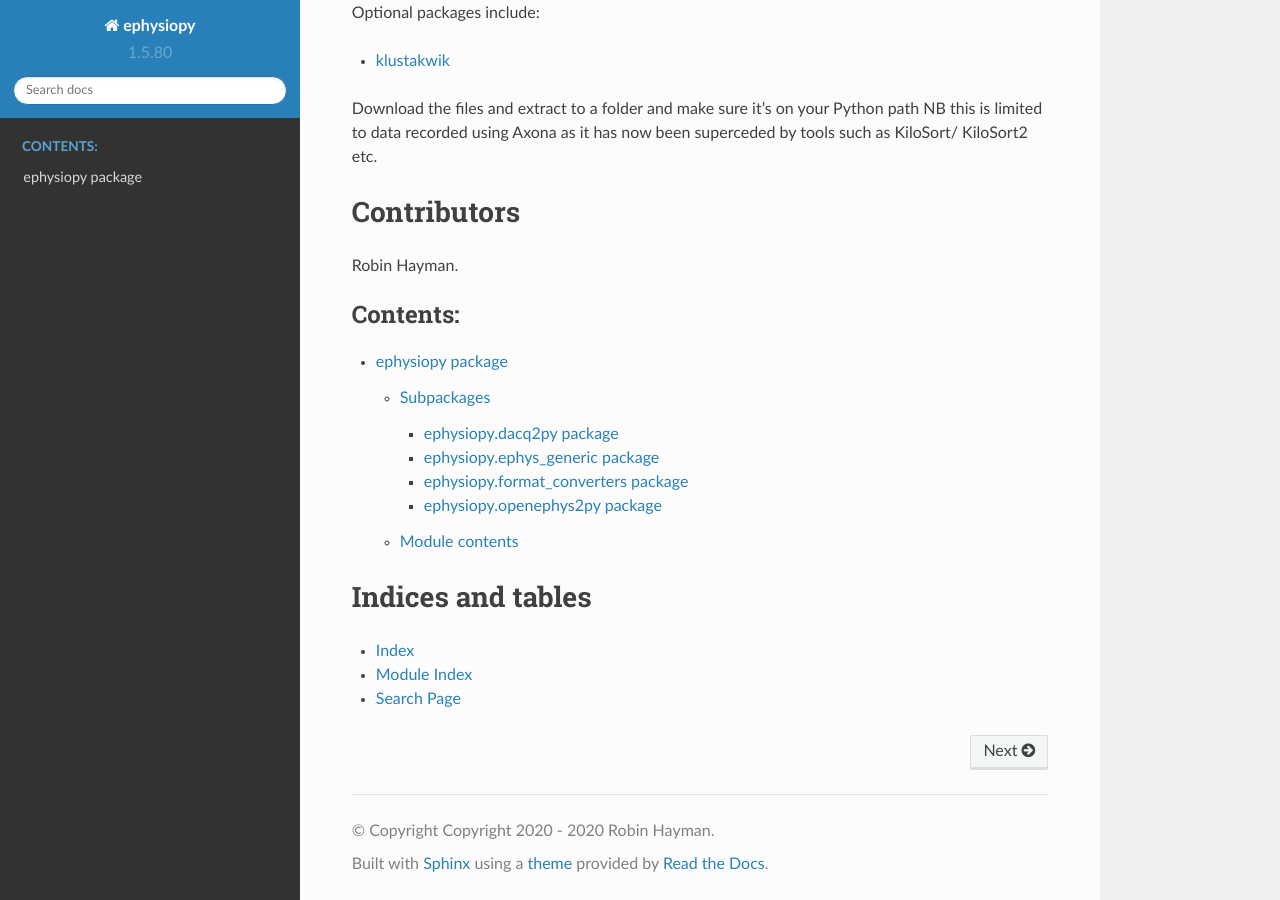
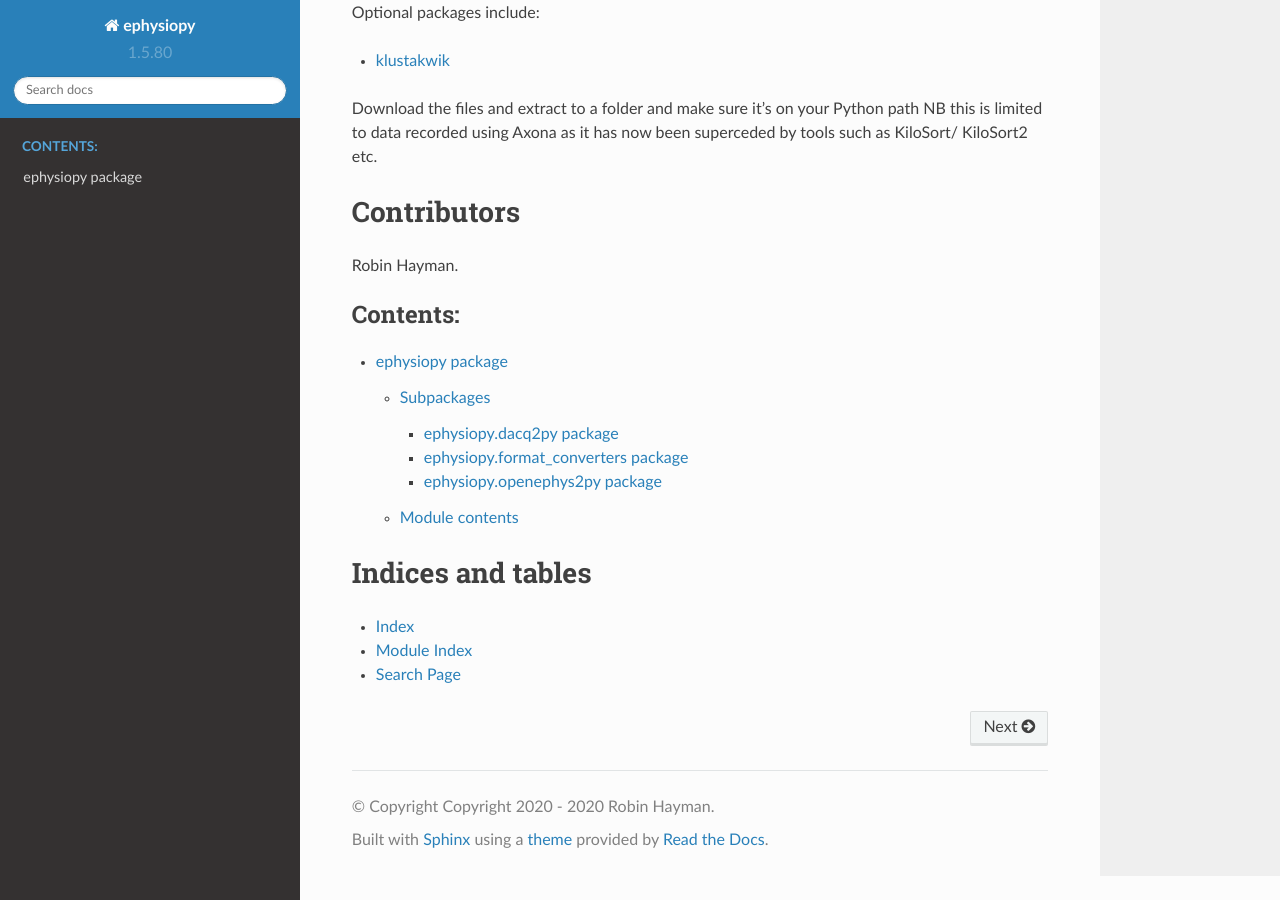
Before and after one commit to rhayman/ephysiopy, a Sphinx documentation site: the page built from docs/index.rst, in a window 1280 px wide and 900 px high, scrolled down 2842 px. Built offline with Sphinx 7.4.7 and the Read the Docs theme 2.0.0, drawn with Linux system fonts in a browser that asks for light colours; pages that are not in the unit, such as notebooks, are missing from menus.

Commit message:
updating docs and renamed folder/sub-package

```diff
--- a/docs/ephysiopy.rst
+++ b/docs/ephysiopy.rst
@@ -6,8 +6,8 @@
 
 .. toctree::
 
+   ephysiopy.common
    ephysiopy.dacq2py
-   ephysiopy.ephys_generic
    ephysiopy.format_converters
    ephysiopy.openephys2py
 
```
